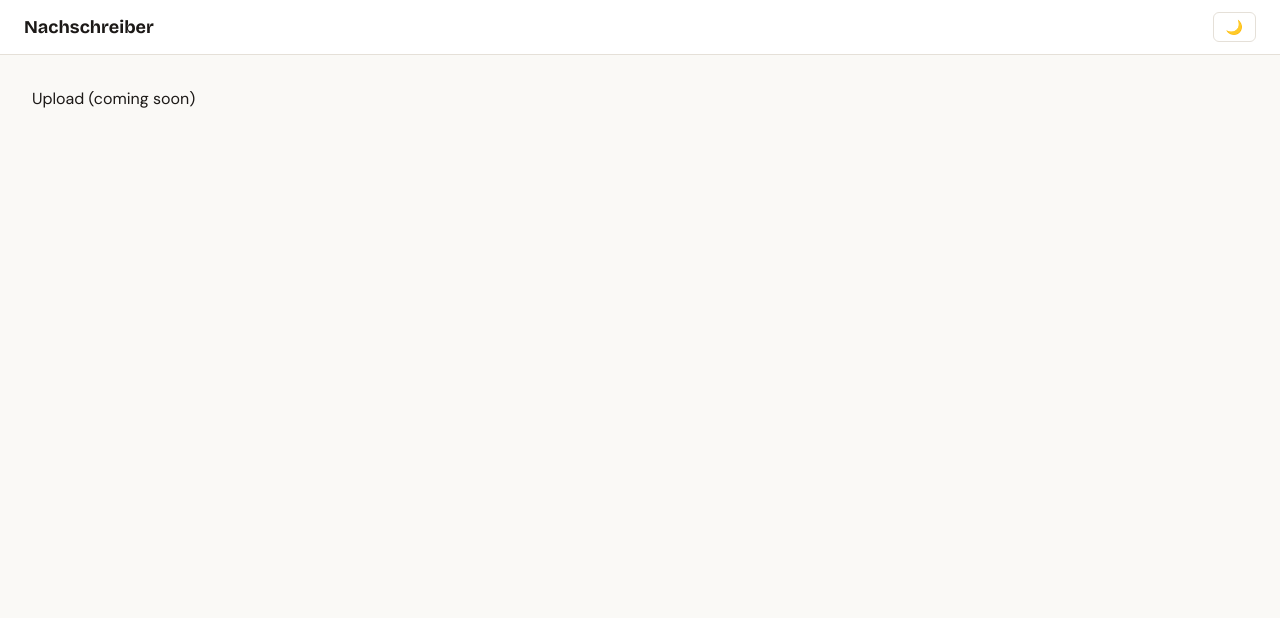
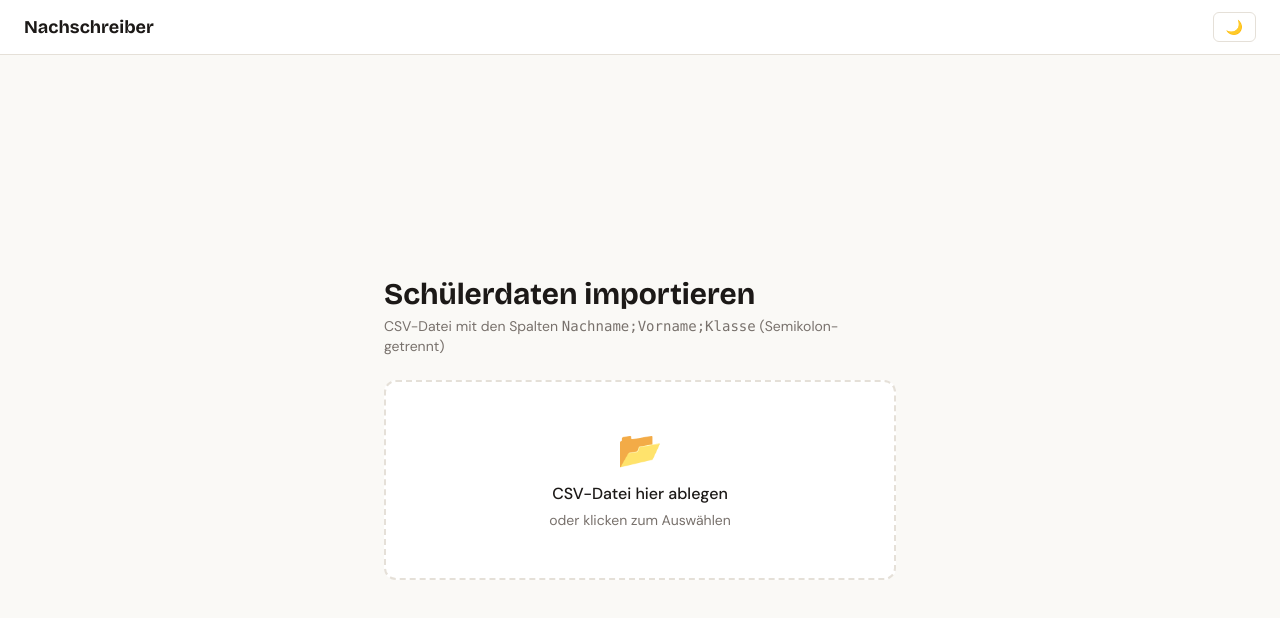
Before and after one commit to ThomasStolt/Nachschreiber, a React (Vite) app in the folder frontend/: page / in a window 1280 px wide. Shown: the top 618 px of the page. Built offline with nearby package versions, Linux system fonts and the light colour scheme.

Commit message:
feat: CSV upload page with drag-and-drop

```diff
--- a/frontend/src/pages/UploadPage.tsx
+++ b/frontend/src/pages/UploadPage.tsx
@@ -1,3 +1,74 @@
+import { useState, useRef } from 'react';
+import { useNavigate } from 'react-router-dom';
+import { api } from '../api';
+
 export default function UploadPage() {
-  return <div className="p-8">Upload (coming soon)</div>;
+  const [dragging, setDragging] = useState(false);
+  const [loading, setLoading] = useState(false);
+  const [error, setError] = useState<string | null>(null);
+  const inputRef = useRef<HTMLInputElement>(null);
+  const navigate = useNavigate();
+
+  async function handleFile(file: File) {
+    setLoading(true);
+    setError(null);
+    try {
+      await api.uploadCsv(file);
+      navigate('/dashboard');
+    } catch (e) {
+      setError(e instanceof Error ? e.message : 'Unbekannter Fehler');
+    } finally {
+      setLoading(false);
+    }
+  }
+
+  return (
+    <div className="flex-1 flex items-center justify-center p-8">
+      <div className="w-full max-w-lg space-y-6">
+        <div>
+          <h1 className="text-3xl font-bold" style={{ fontFamily: "'Bricolage Grotesque', sans-serif" }}>
+            Schülerdaten importieren
+          </h1>
+          <p className="mt-1 text-sm" style={{ color: 'var(--c-text-secondary)' }}>
+            CSV-Datei mit den Spalten <code>Nachname;Vorname;Klasse</code> (Semikolon-getrennt)
+          </p>
+        </div>
+
+        <div
+          onClick={() => inputRef.current?.click()}
+          onDragOver={(e) => { e.preventDefault(); setDragging(true); }}
+          onDragLeave={() => setDragging(false)}
+          onDrop={(e) => {
+            e.preventDefault();
+            setDragging(false);
+            const file = e.dataTransfer.files[0];
+            if (file) handleFile(file);
+          }}
+          className="cursor-pointer rounded-xl border-2 border-dashed p-12 text-center transition-colors"
+          style={{
+            borderColor: dragging ? 'var(--c-accent)' : 'var(--c-border)',
+            background: dragging ? 'rgba(217,119,6,0.05)' : 'var(--c-surface)',
+          }}
+        >
+          <p className="text-4xl mb-3">📂</p>
+          <p className="font-medium">CSV-Datei hier ablegen</p>
+          <p className="text-sm mt-1" style={{ color: 'var(--c-text-secondary)' }}>oder klicken zum Auswählen</p>
+          <input
+            ref={inputRef}
+            type="file"
+            accept=".csv"
+            className="hidden"
+            onChange={(e) => { const f = e.target.files?.[0]; if (f) handleFile(f); }}
+          />
+        </div>
+
+        {loading && <p className="text-center text-sm" style={{ color: 'var(--c-text-secondary)' }}>Wird hochgeladen…</p>}
+        {error && (
+          <div className="rounded-lg p-3 text-sm" style={{ background: 'rgba(220,38,38,0.1)', color: 'var(--c-error)' }}>
+            {error}
+          </div>
+        )}
+      </div>
+    </div>
+  );
 }
```
